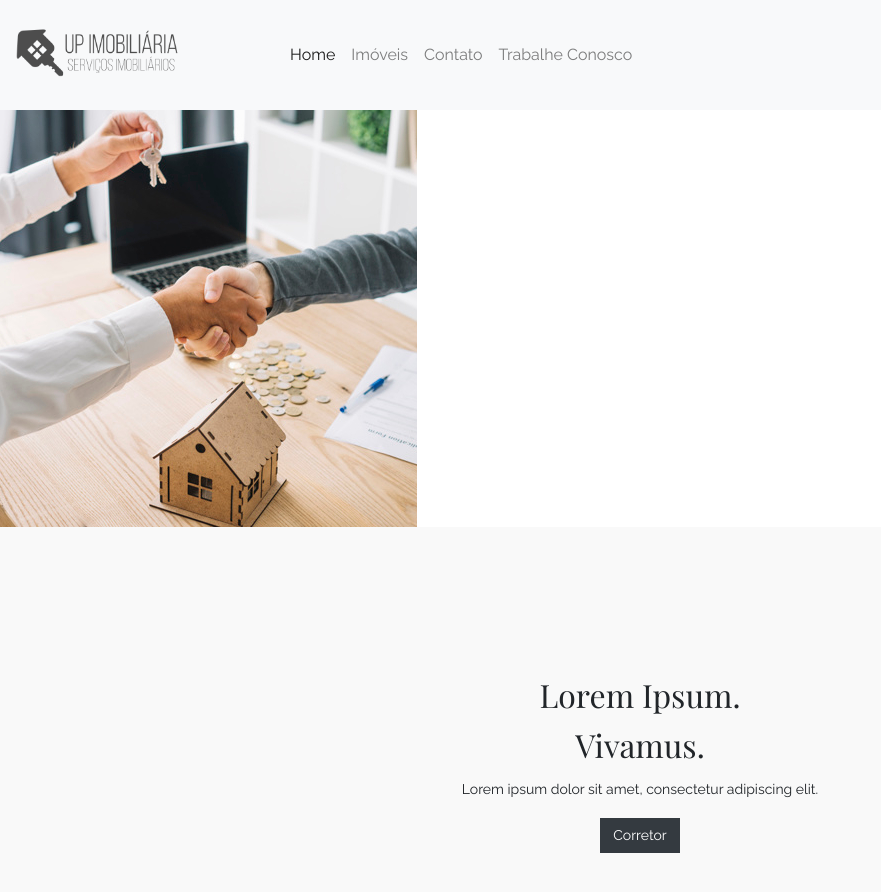
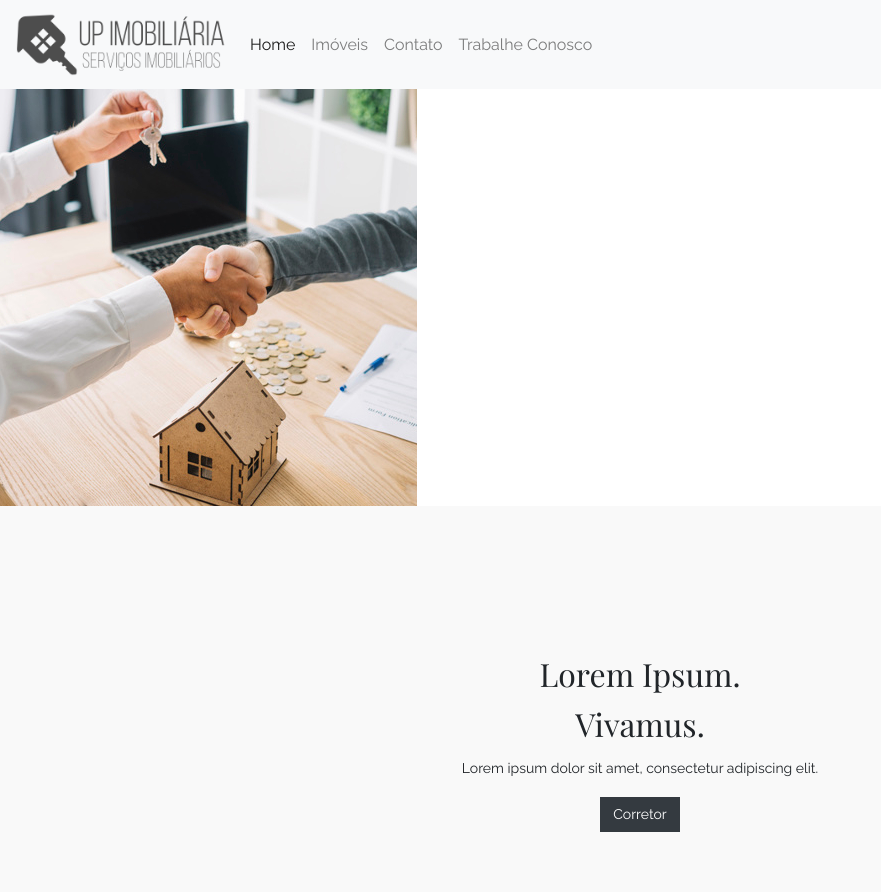
Before and after one commit to KalebeGouvea/kalebegouvea.github.io, a plain HTML site: page index.html in a window 1280 px wide. Shown: the top 892 px of the page, without its empty margins (0-881 px from the left). Drawn offline with nearby package versions, Linux system fonts and the light colour scheme.

Commit message:
Add files via upload

```diff
--- a/css/estilo.css
+++ b/css/estilo.css
@@ -9,8 +9,7 @@ body {
 }
 
 .logo {
-	width: 65%;
-	margin: 6% 0 8% 0;
+	width: 210px;
 }
 
 
```
